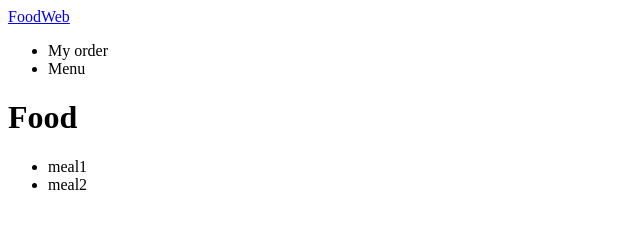
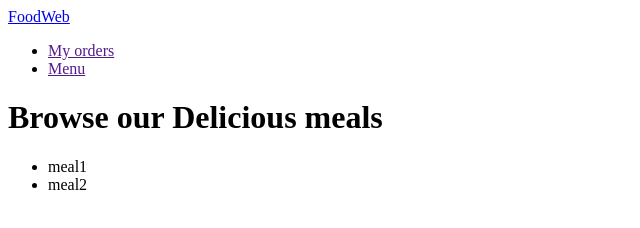
Before and after one commit to FaresArnous/Responsive-test-, a plain HTML site: page index.html in a window 1280 px wide. Shown: the whole page, without its empty margins (0-640 px from the left). Drawn offline with Linux system fonts and the light colour scheme.

Commit message:
added images file with some images

```diff
--- a/index.html
+++ b/index.html
@@ -10,17 +10,17 @@
     <title>Foodweb</title>
   </head>
   <body>
-    <header>
-      <div id="Page-logo"><a href="index.html">FoodWeb</a></div>
+    <header id="main header">
+      <a href="index.html" id="logo">FoodWeb</a>
       <nav>
         <ul>
-          <li>My order</li>
-          <li>Menu</li>
+          <li><a href="">My orders</a></li>
+          <li><a href="">Menu</a></li>
         </ul>
       </nav>
     </header>
     <main>
-      <h1>Food</h1>
+      <h1>Browse our Delicious meals</h1>
       <section>
         <ul>
           <li>meal1</li>
```
Also changed, not shown: images/cheeseburgers.jpg (added), images/risotto.jpg (added).
